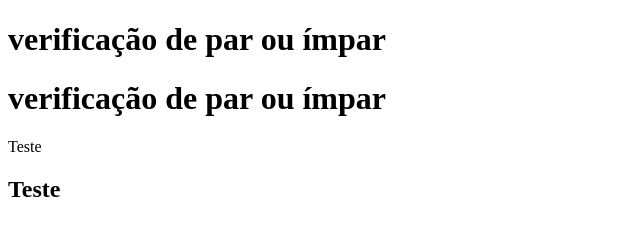
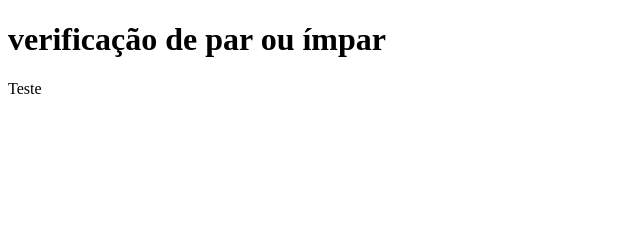
Before and after one commit to luananayara1997/cadastro-de-produtos, a plain HTML site: page index.html in a window 1280 px wide. Shown: the whole page, without its empty margins (0-640 px from the left). Drawn offline with Linux system fonts and the light colour scheme.

Commit message:
Alterando para a versão que funciona

```diff
--- a/app.js
+++ b/app.js
@@ -1,7 +1,5 @@
-// Definindo uma lista
 // Definindo uma lista
 let numeros = [2,4,6,8,10]
-let numeros2 = [2,4,6,8,10]
 
 // Percorrendo a lista
 for(let i = 0; i < numeros.length; i++){
@@ -11,5 +9,3 @@ for(let i = 0; i < numeros.length; i++){
       console.log(numero[i] + " é um número ímpar")
      }
   }
-   // Comentario de teste
-}
--- a/index.html
+++ b/index.html
@@ -8,12 +8,9 @@
 </head>
 <body>
     <h1>verificação de par ou ímpar</h1>
-    <h1>verificação de par ou ímpar</h1>
-    <!-- Adicionando comentário oculto -->
     <!-- Adicionando comentário oculto -->
 <script src= "app.js"></script>
     <p>Teste</p>
-    <h2>Teste</h2>
 
 </body>
 </html>
```
Also changed, not shown: 1 other file.
